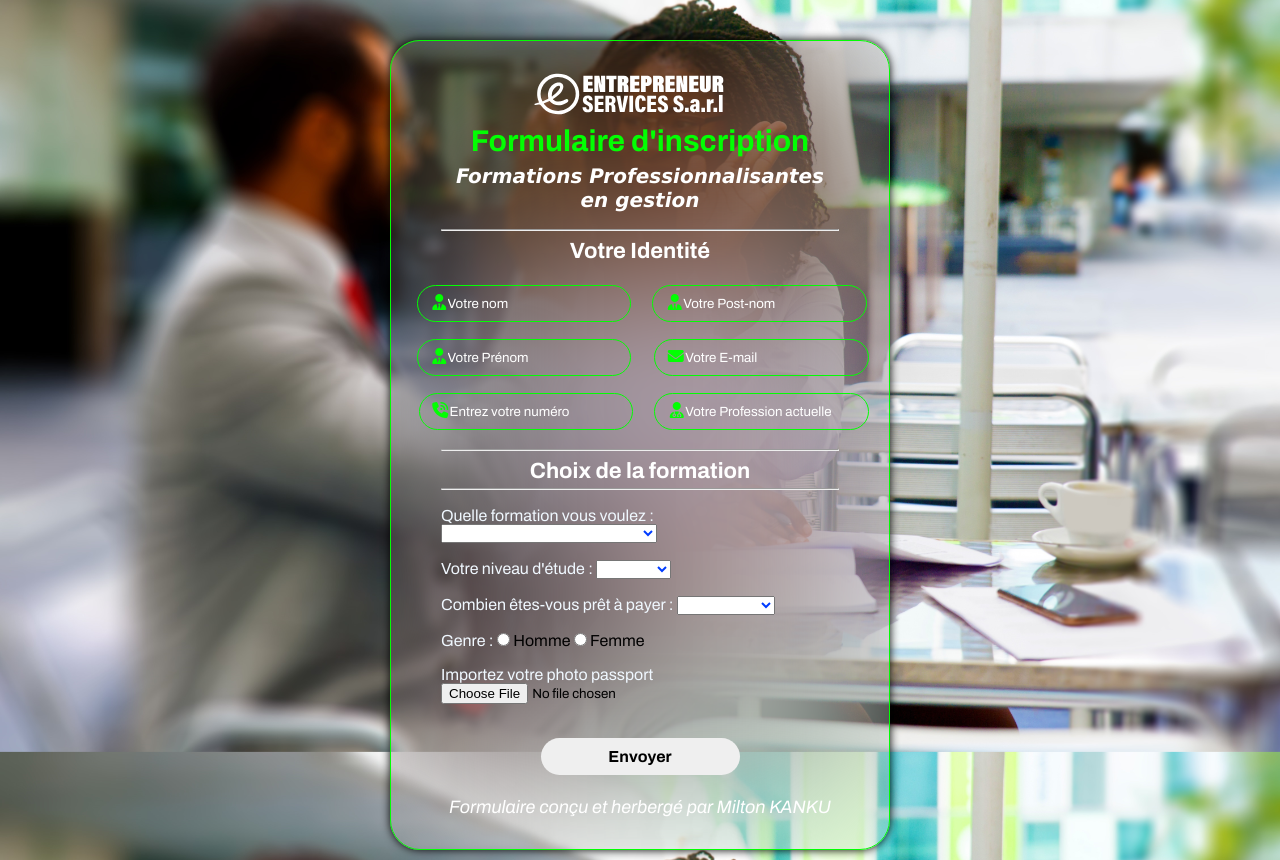
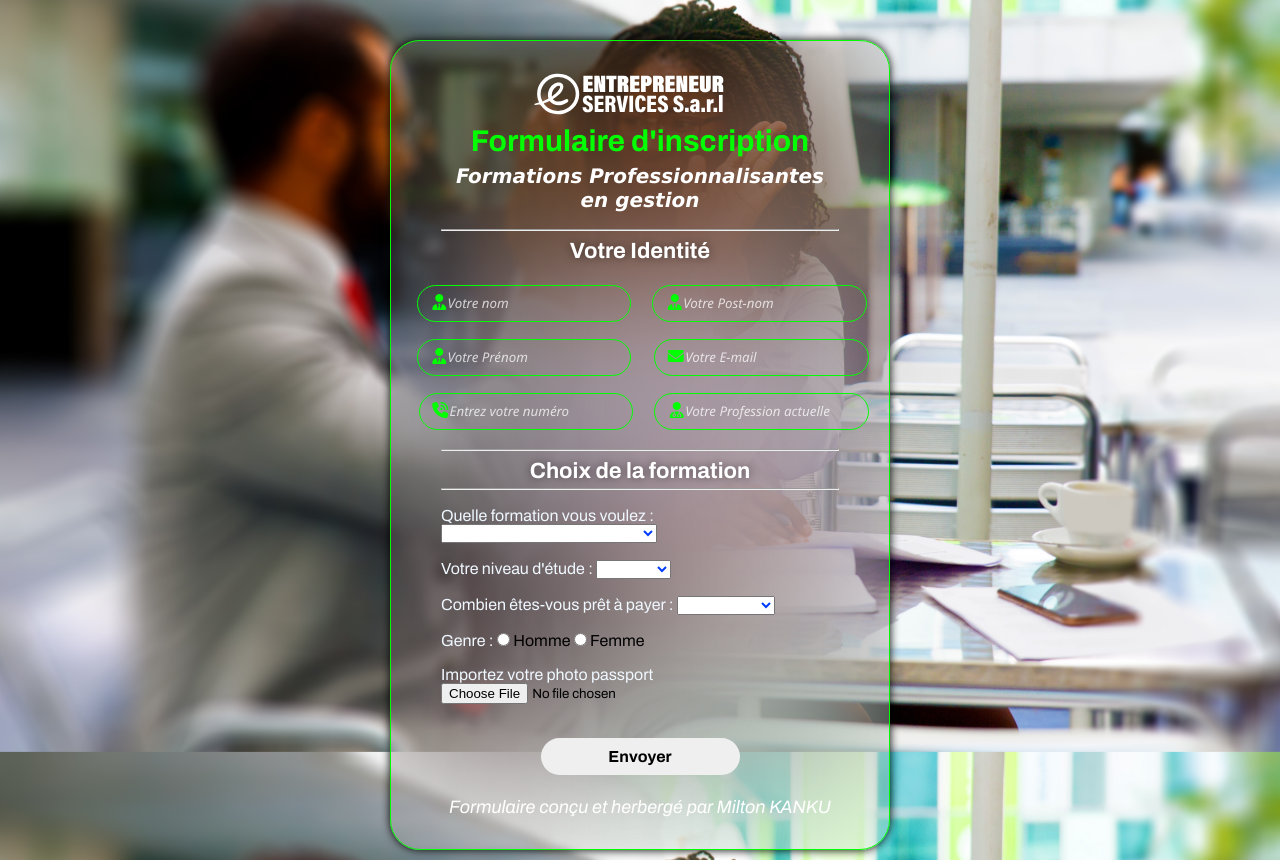
Before and after one commit to ChinickLimeka/Nouveau-formulaire, a plain HTML site: page index.html in a window 1280 px wide. Drawn offline with Linux system fonts and the light colour scheme.

Commit message:
Update style.css

```diff
--- a/style.css
+++ b/style.css
@@ -79,10 +79,14 @@ img{
     color: #ffffff;
     padding-left: 30px;
      }
-
+h3{
+    text-shadow: 0 0 10px rgba(0, 0, 0, 0.5);
+}
 .input-box input::placeholder {
-    color: #ffffff;
-    font-style: bold;
+  color: #ffffffbe;
+    font-family:'Segoe UI', Tahoma, Geneva, Verdana, sans-serif;
+    font-style: oblique;
+    text-align:start;
 }
 .input-box i {
     position: relative;
```
